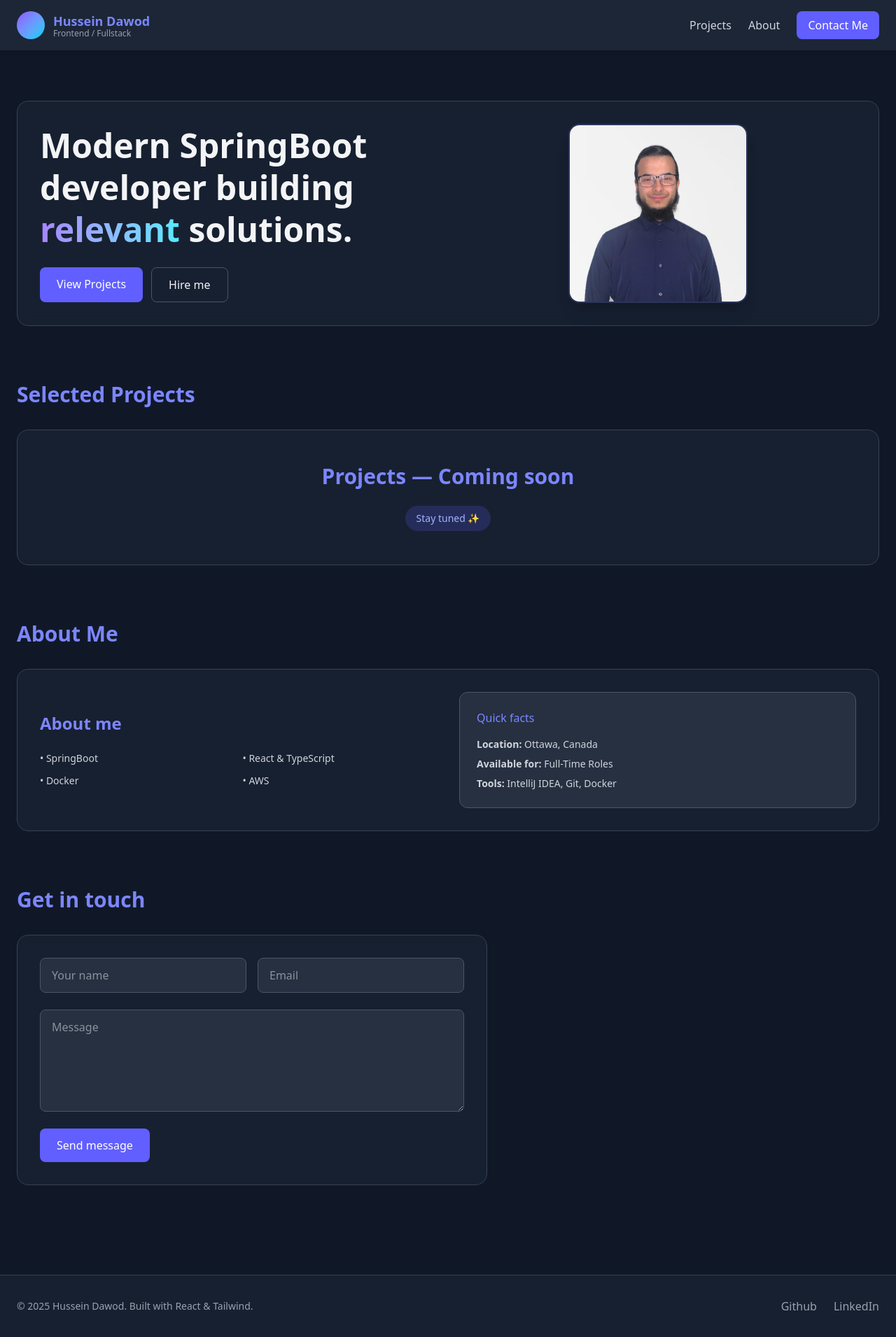
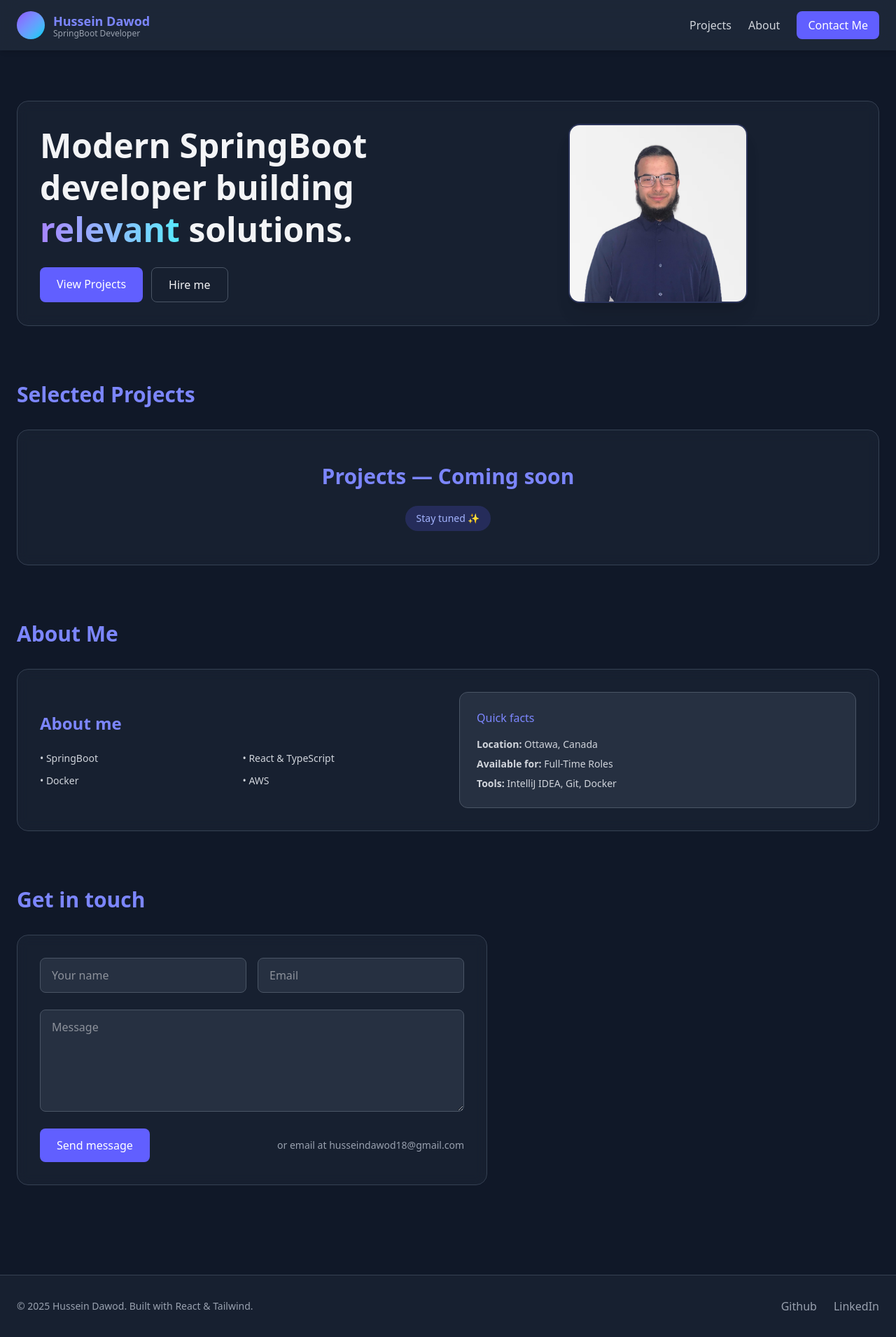
Before and after one commit to husseindawod/hussein-portfolio-website, a React (Vite) app: page / in a window 1280 px wide. Shown: the whole page at 70% size. Built offline with nearby package versions, Linux system fonts and the light colour scheme.

Commit message:
Updated contact form and Navbar

```diff
--- a/src/components/Contact.tsx
+++ b/src/components/Contact.tsx
@@ -2,7 +2,6 @@ import React, {JSX} from "react";
 
 function Contact(): JSX.Element {
     const [form, setForm] = React.useState({ name: "", email: "", message: "" });
-    const [saved, setSaved] = React.useState(false);
 
     function handleChange(e: React.ChangeEvent<HTMLInputElement | HTMLTextAreaElement>) {
         setForm(prev => ({ ...prev, [e.target.name]: e.target.value }));
@@ -11,8 +10,6 @@ function Contact(): JSX.Element {
     function handleSubmit(e: React.FormEvent) {
         e.preventDefault();
         console.log("Send contact (simulate)", form);
-        setSaved(true);
-        setTimeout(() => setSaved(false), 3500);
         setForm({ name: "", email: "", message: "" });
     }
 
@@ -53,7 +50,7 @@ function Contact(): JSX.Element {
                     <button type="submit" className="bg-indigo-500 text-white px-6 py-3 rounded-lg hover:bg-indigo-600 transition">
                         Send message
                     </button>
-                    {saved && <div className="text-sm text-emerald-400">Message sent (simulated)</div>}
+                    <div className="text-sm text-gray-400">or email at husseindawod18@gmail.com</div>
                 </div>
             </div>
         </form>
--- a/src/components/Navbar.tsx
+++ b/src/components/Navbar.tsx
@@ -15,7 +15,7 @@ export default function Navbar(): JSX.Element {
                     </div>
                     <div className="hidden sm:block">
                         <div className="text-lg font-semibold text-indigo-400">Hussein Dawod</div>
-                        <div className="text-xs text-gray-400 -mt-1">Frontend / Fullstack</div>
+                        <div className="text-xs text-gray-400 -mt-1">SpringBoot Developer</div>
                     </div>
                 </a>
 
```
Also changed, not shown: 1 other file (tests, documents, lock files or other folders).
